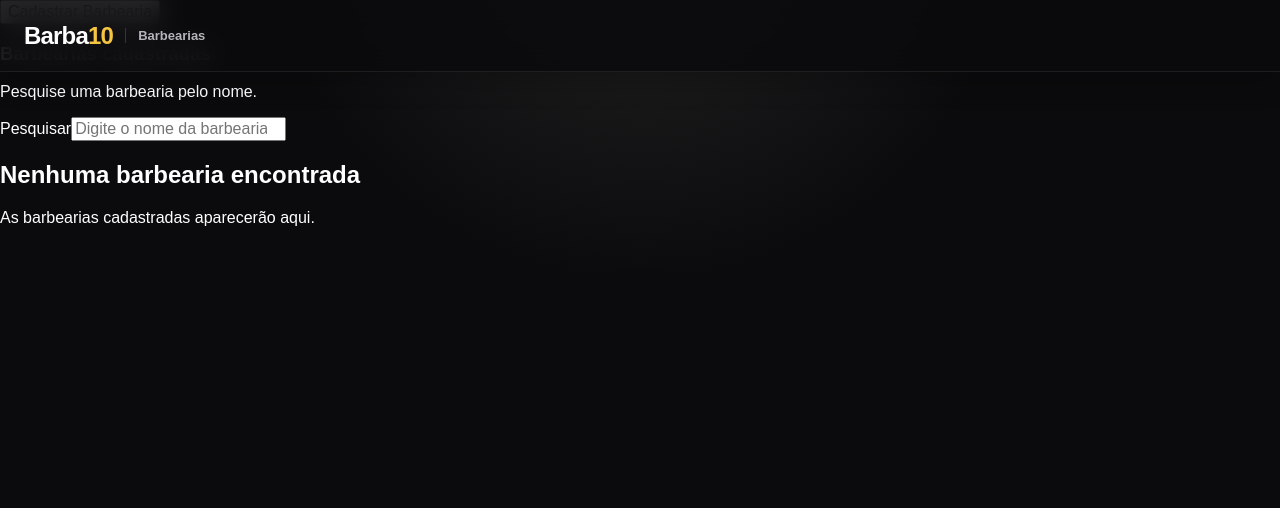
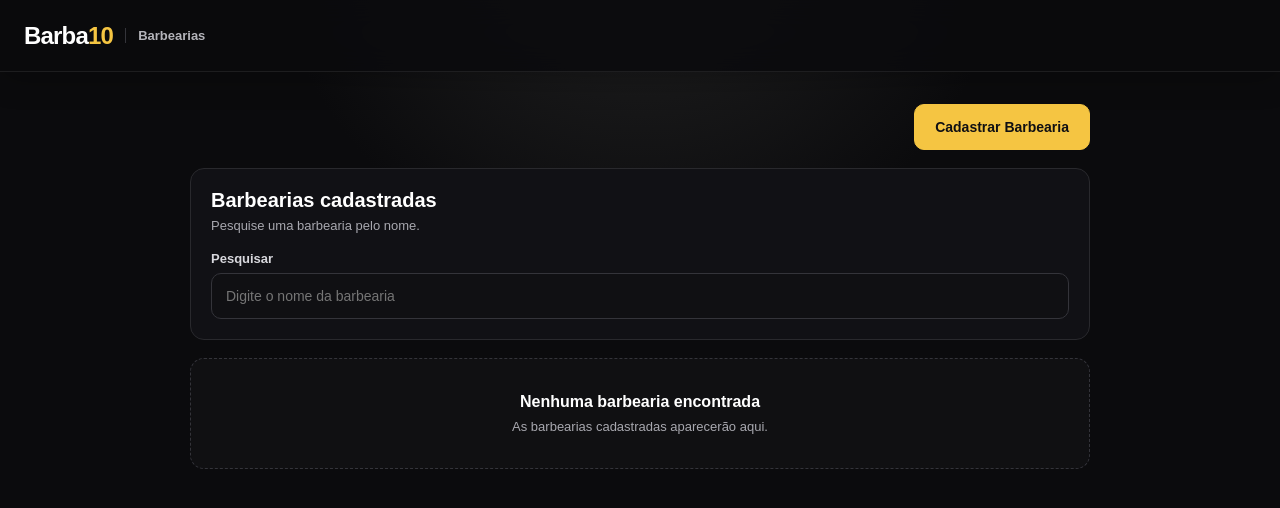
Before and after one commit to jadson007sm-dotcom/barba10, a Next.js app: page /master/barbearias in a window 1280 px wide. Shown: the top 508 px of the page. Built offline with nearby package versions, Linux system fonts and the light colour scheme.

Commit message:
feat: criar layout da tela de Barbearias

```diff
--- a/app/master/master.css
+++ b/app/master/master.css
@@ -119,6 +119,122 @@
   transform: scale(0.98);
 }
 
+.barbearias-page {
+  min-height: 100vh;
+  padding: 104px 24px 32px;
+  box-sizing: border-box;
+}
+
+.barbearias-actions,
+.barbearias-filter-card,
+.barbearias-results {
+  width: min(100%, 900px);
+  margin: 0 auto;
+}
+
+.barbearias-actions {
+  display: flex;
+  justify-content: flex-end;
+  margin-bottom: 18px;
+}
+
+.barbearias-register-button {
+  min-height: 46px;
+  padding: 0 20px;
+  border: 1px solid #f5c542;
+  border-radius: 10px;
+  color: #101013;
+  background: #f5c542;
+  font: inherit;
+  font-size: 14px;
+  font-weight: 800;
+  cursor: pointer;
+  transition: transform 180ms ease, filter 180ms ease;
+}
+
+.barbearias-register-button:hover {
+  filter: brightness(1.06);
+}
+
+.barbearias-register-button:active {
+  transform: scale(0.98);
+}
+
+.barbearias-filter-card {
+  padding: 20px;
+  box-sizing: border-box;
+  border: 1px solid #29292d;
+  border-radius: 14px;
+  background: rgba(18, 18, 22, 0.94);
+}
+
+.barbearias-filter-heading h1 {
+  margin: 0;
+  font-size: 20px;
+}
+
+.barbearias-filter-heading p {
+  margin: 6px 0 18px;
+  color: #a8a8af;
+  font-size: 13px;
+}
+
+.barbearias-search-label {
+  display: block;
+  margin-bottom: 7px;
+  color: #d8d8dd;
+  font-size: 13px;
+  font-weight: 700;
+}
+
+.barbearias-search-input {
+  width: 100%;
+  min-height: 46px;
+  padding: 0 14px;
+  box-sizing: border-box;
+  border: 1px solid #34343a;
+  border-radius: 10px;
+  outline: none;
+  color: #fff;
+  background: #101013;
+  font: inherit;
+  font-size: 14px;
+}
+
+.barbearias-search-input:focus {
+  border-color: #f5c542;
+}
+
+.barbearias-results {
+  margin-top: 18px;
+}
+
+.barbearias-empty-state {
+  padding: 34px 20px;
+  border: 1px dashed #34343a;
+  border-radius: 14px;
+  text-align: center;
+  background: rgba(18, 18, 22, 0.72);
+}
+
+.barbearias-empty-state h2 {
+  margin: 0;
+  font-size: 16px;
+}
+
+.barbearias-empty-state p {
+  margin: 8px 0 0;
+  color: #a8a8af;
+  font-size: 13px;
+}
+
+.barbearia-card {
+  padding: 18px;
+  border: 1px solid #29292d;
+  border-radius: 12px;
+  background: #121216;
+}
+
 @media (max-width: 560px) {
   .master-header {
     height: 64px;
@@ -141,4 +257,20 @@
   .sidebar-content {
     padding: 14px 10px;
   }
+
+  .barbearias-page {
+    padding: 88px 14px 24px;
+  }
+
+  .barbearias-actions {
+    justify-content: stretch;
+  }
+
+  .barbearias-register-button {
+    width: 100%;
+  }
+
+  .barbearias-filter-card {
+    padding: 16px;
+  }
 }
```
